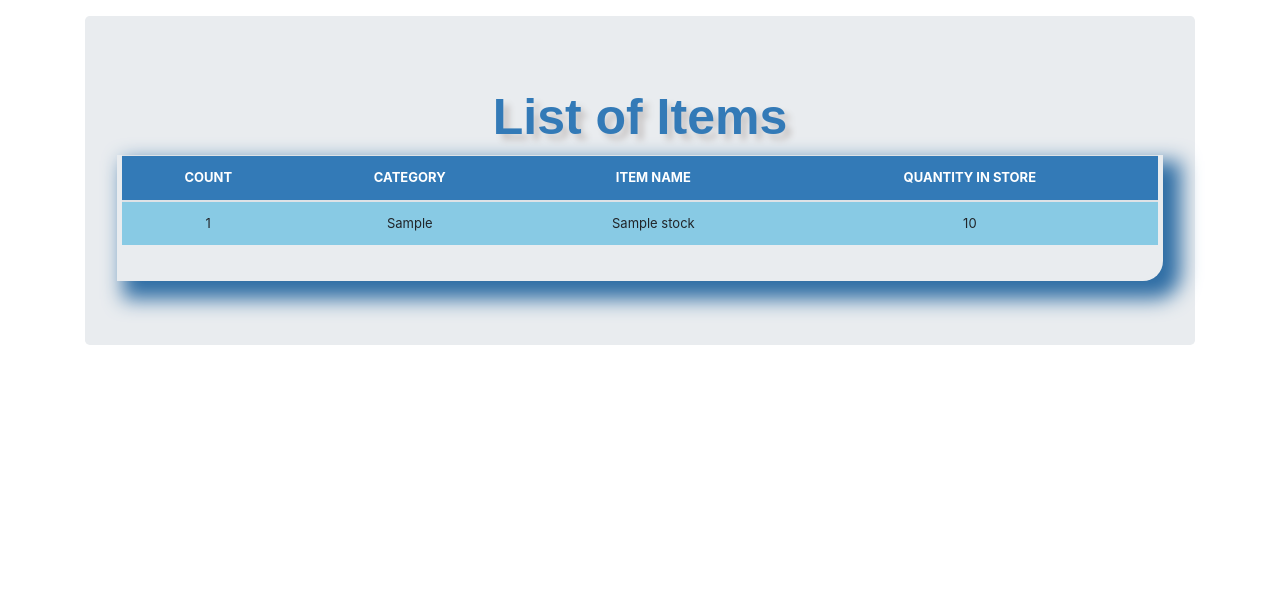
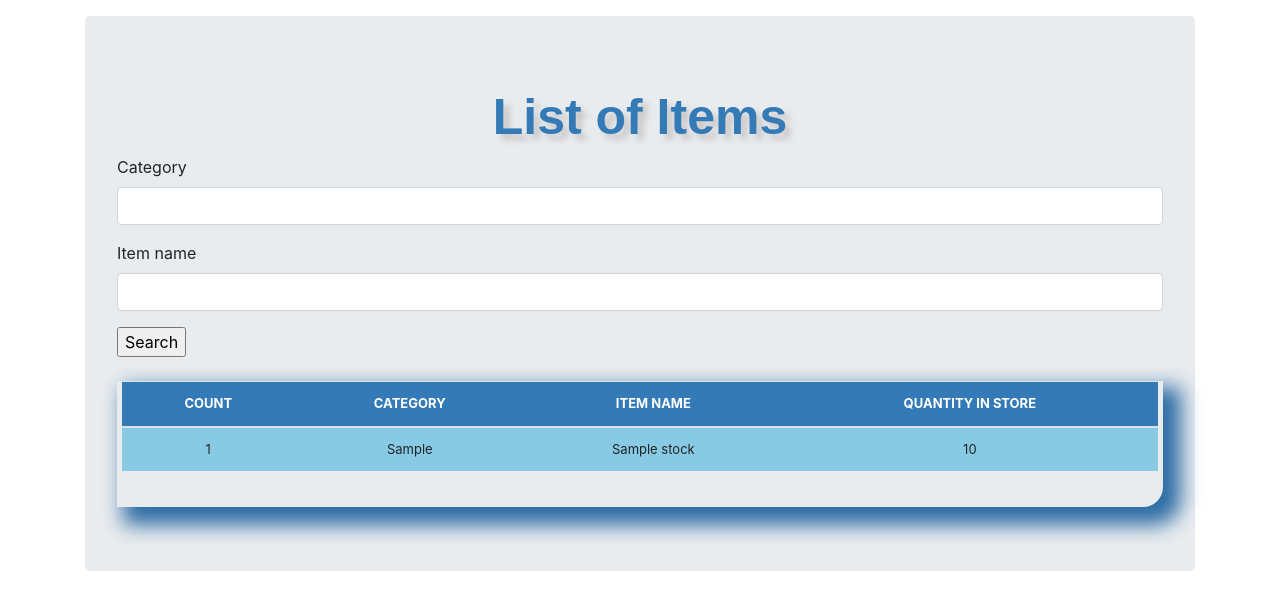
Before and after one commit to MuliJob/inventory_management_system, a Django app: page /list-items/ in a window 1280 px wide. Shown: the part 56-667 px from the top of the page. Run offline with Django 5.2, Linux system fonts and the light colour scheme; tables that the repository leaves empty hold one stand-in row (values such as "Sample post"); some libraries are stand-ins or nearby versions.

Commit message:
Added search functionality to list items

```diff
--- a/inventory/forms.py
+++ b/inventory/forms.py
@@ -5,3 +5,8 @@ class StockCreateForm(forms.ModelForm):
   class Meta:
     model = Stock
     fields = ['category', 'item_name', 'quantity']
+
+class StockSearchForm(forms.ModelForm):
+  class Meta:
+    model = Stock
+    fields = ['category', 'item_name']
--- a/inventory/templates/list-items.html
+++ b/inventory/templates/list-items.html
@@ -1,4 +1,5 @@
 {% load static %}
+{% load crispy_forms_tags %}
 <!doctype html>
 <html lang="en">
   <head>
@@ -24,6 +25,12 @@
     <main role="main" class="container">
       <div class="jumbotron">
         <div class="header">{{header}}</div>
+        <form action="{% url 'list_items' %}" method="post">
+          {% csrf_token %}
+          {{form|crispy}}
+          <input type="submit" value="Search">
+        </form>
+        <br>
         <div class="display_table">
           <table class="table">
             <thead>
--- a/inventory/views.py
+++ b/inventory/views.py
@@ -1,6 +1,6 @@
 from django.shortcuts import render, redirect
 from .models import Stock
-from .forms import StockCreateForm
+from .forms import StockCreateForm, StockSearchForm
 
 # Create your views here.
 def home(request):
@@ -12,11 +12,22 @@ def home(request):
 
 def list_items(request):
   header = 'List of Items'
+  form = StockSearchForm(request.POST or None)
   queryset = Stock.objects.all()
   context = {
     'header': header,
-    'queryset': queryset
+    'queryset': queryset,
+    'form': form
   }
+  if request.method == 'POST':
+    queryset = Stock.objects.filter(category__icontains=form['category'].value(),
+                                    item_name__icontains=form['item_name'].value()
+                                    )
+    context = {
+      'form': form,
+      'header': header,
+      'queryset': queryset,
+    }
   return render(request, 'list-items.html', context)
 
 def add_items(request):
```
